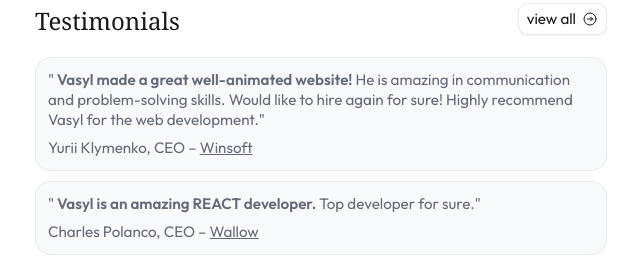
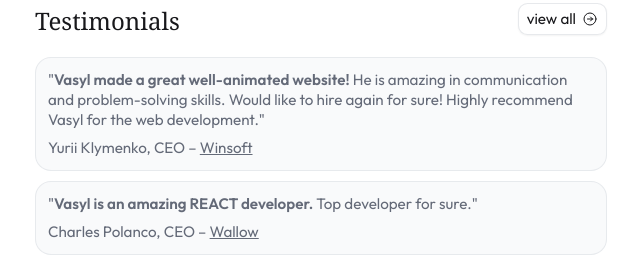
Before and after one commit to vasyaqwe/vasyldev.cc, an Astro site: page / in a window 1280 px wide. Shown: the part 1288-1550 px from the top of the page, 319-959 px from the left. Built offline with nearby package versions, Linux system fonts and the light colour scheme; Astro itself is replaced by a stand-in of ours; a web font is replaced by a local one.

Commit message:
fix testimonials content

```diff
--- a/src/pages/index.astro
+++ b/src/pages/index.astro
@@ -349,10 +349,9 @@ const tools = [
     </div>
     <Card className="mt-5">
       <p>
-        "<strong class="font-semibold">
-          Vasyl made a great well-animated website!
-        </strong> He is amazing in communication and problem-solving skills. Would
-        like to hire again for sure! Highly recommend Vasyl for the web development."
+        "<b class="font-semibold">Vasyl made a great well-animated website!</b> He
+        is amazing in communication and problem-solving skills. Would like to hire
+        again for sure! Highly recommend Vasyl for the web development."
       </p>
       <p class="mt-2">
         Yurii Klymenko, CEO –{" "}
@@ -368,9 +367,8 @@ const tools = [
     </Card>
     <Card className="mt-2.5">
       <p>
-        "<strong class="font-semibold">
-          Vasyl is an amazing REACT developer.
-        </strong> Top developer for sure."
+        "<b class="font-semibold">Vasyl is an amazing REACT developer.</b> Top developer
+        for sure."
       </p>
       <p class="mt-2">
         Charles Polanco, CEO –{" "}
@@ -386,7 +384,7 @@ const tools = [
     </Card>
     <Card className="mt-2.5">
       <p>
-        "<strong class="font-semibold">Skilled developer</strong> with great communication
+        "<b class="font-semibold">Skilled developer</b> with great communication
         skills! Highly recommend!
       </p>
       <p class="mt-2">
```
